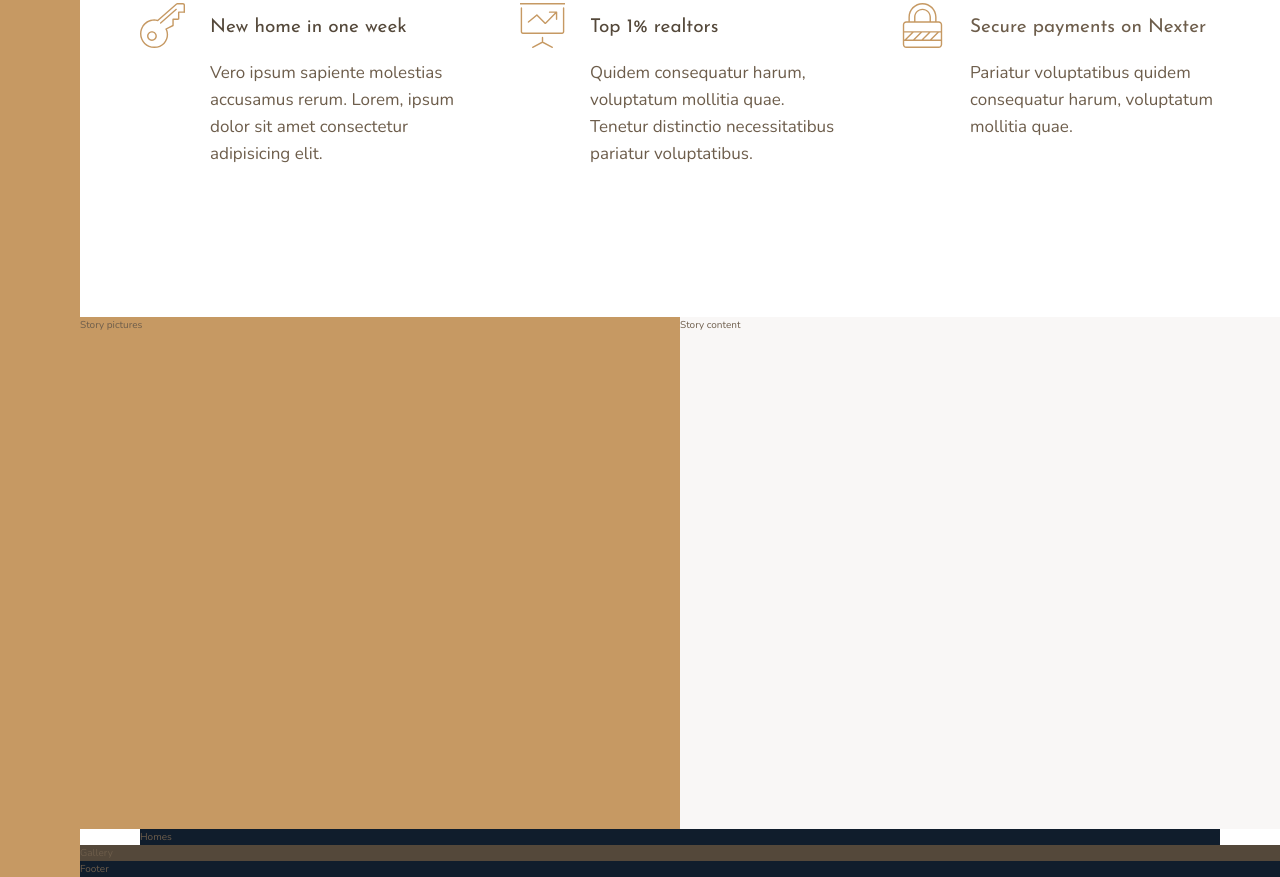
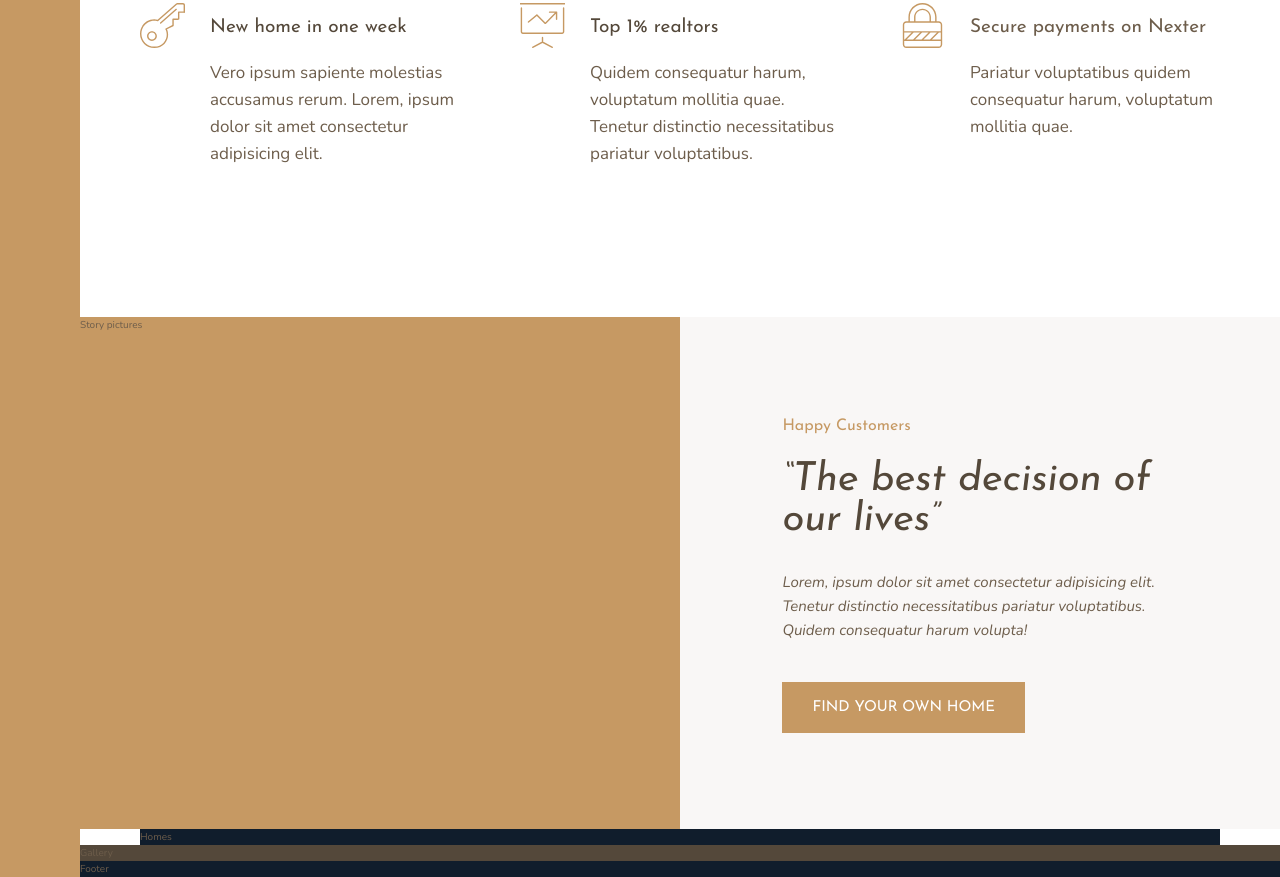
Before and after one commit to XenderMd/Nexter, a website: page index.html in a window 1280 px wide. Shown: the part 991-1868 px from the top of the page. Drawn offline with nearby package versions, Linux system fonts and the light colour scheme.

Commit message:
Building the story section - 1

```diff
--- a/index.html
+++ b/index.html
@@ -83,7 +83,13 @@
         </div>
 
         <div class="story__content">
-            Story content
+
+            <h3 class="heading-3 mb-sm">Happy Customers</h3>
+            <h2 class="heading-2 heading-2--dark mb-md ">&ldquo;The best decision of our lives&rdquo;</h2>
+            <p class="story__text mb-lg">Lorem, ipsum dolor sit amet consectetur adipisicing elit. Tenetur distinctio necessitatibus pariatur voluptatibus. Quidem consequatur harum volupta!</p>
+
+            <button class="btn">Find your own home</button>
+
         </div>
 
         <section class="homes">
--- a/sass/_story.scss
+++ b/sass/_story.scss
@@ -4,7 +4,25 @@
         grid-column: full-start/col-end 4;
     }
     &__content{
+
+        // display: flex;
+        // flex-direction: column;
+        // justify-content: center;
+        // align-items: flex-start;
+
+        display: grid;
+        align-content: center;
+        justify-items: start;
+
+
         background-color: $color-grey-light-1;
         grid-column: col-start 5/ full-end;
+
+        padding: 6rem 8vw;
+    }
+
+    &__text{
+        font-size: 1.5rem;
+        font-style: italic;
     }
 }
--- a/sass/_typography.scss
+++ b/sass/_typography.scss
@@ -10,10 +10,25 @@
 
 .heading-2{
     @extend %heading;
+    font-size: 4rem;
+    font-style: italic;
+    line-height: 1;
+
+    &--light{
+        color: $color-grey-light-1;
+    }
+
+    &--dark{
+        color: $color-grey-dark-1;
+    }
+
 }
 
 .heading-3{
     @extend %heading;
+    font-size: 1.6rem;
+    color: $color-primary;
+
 }
 
 .heading-4{
@@ -30,3 +45,36 @@
     }
 
 }
+
+.btn{
+    background-color: $color-primary;
+    color: #fff;
+    border: none;
+    border-radius: 0;
+    font-family: $font-display;
+    font-size: 1.5rem;
+    text-transform: uppercase;
+    padding: 1.8rem 3rem;
+    cursor: pointer;
+    transition: all .2s;
+
+    &:hover{
+        background-color: $color-primary-dark;
+    }
+}
+
+.mb-sm{
+    margin-bottom: 2rem;
+}
+
+.mb-md{
+    margin-bottom: 3rem;
+}
+
+.mb-lg{
+    margin-bottom: 4rem;
+}
+
+.mb-hg{
+    margin-bottom: 8rem;
+}
```
Also changed, not shown: css/style.css.
